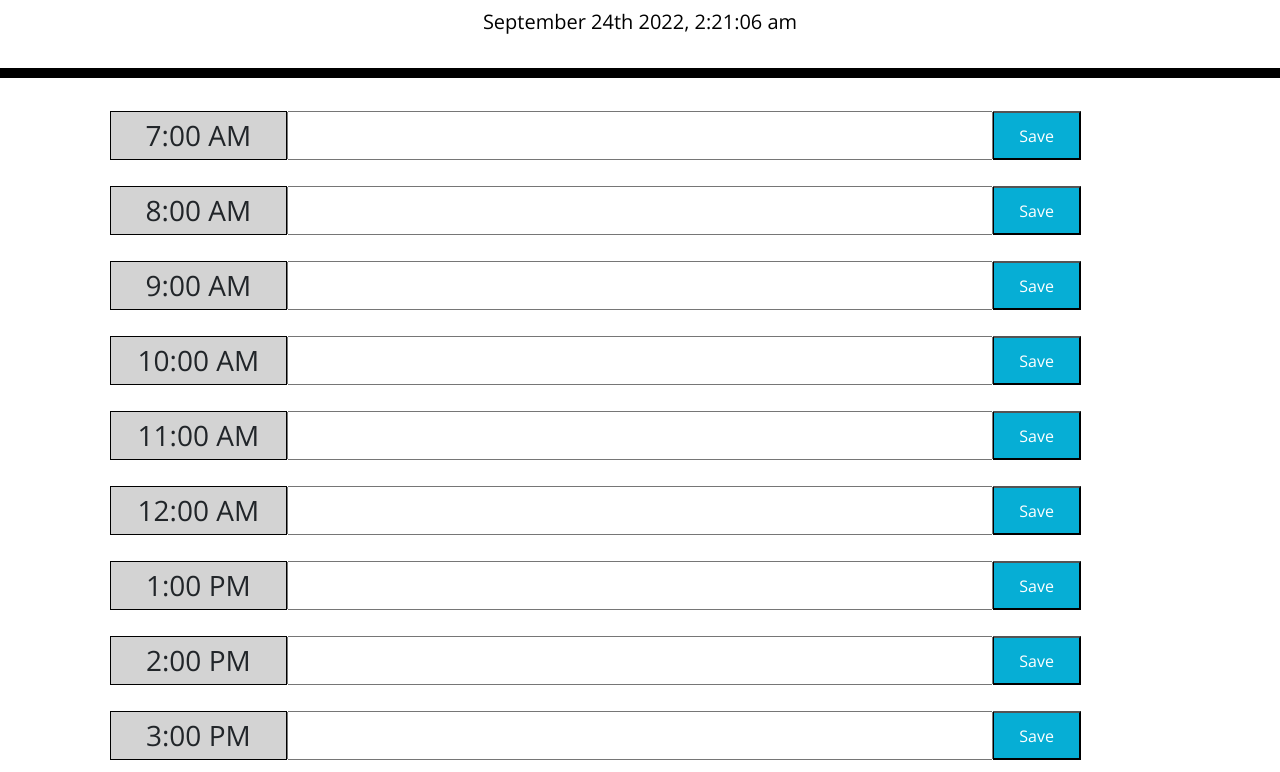
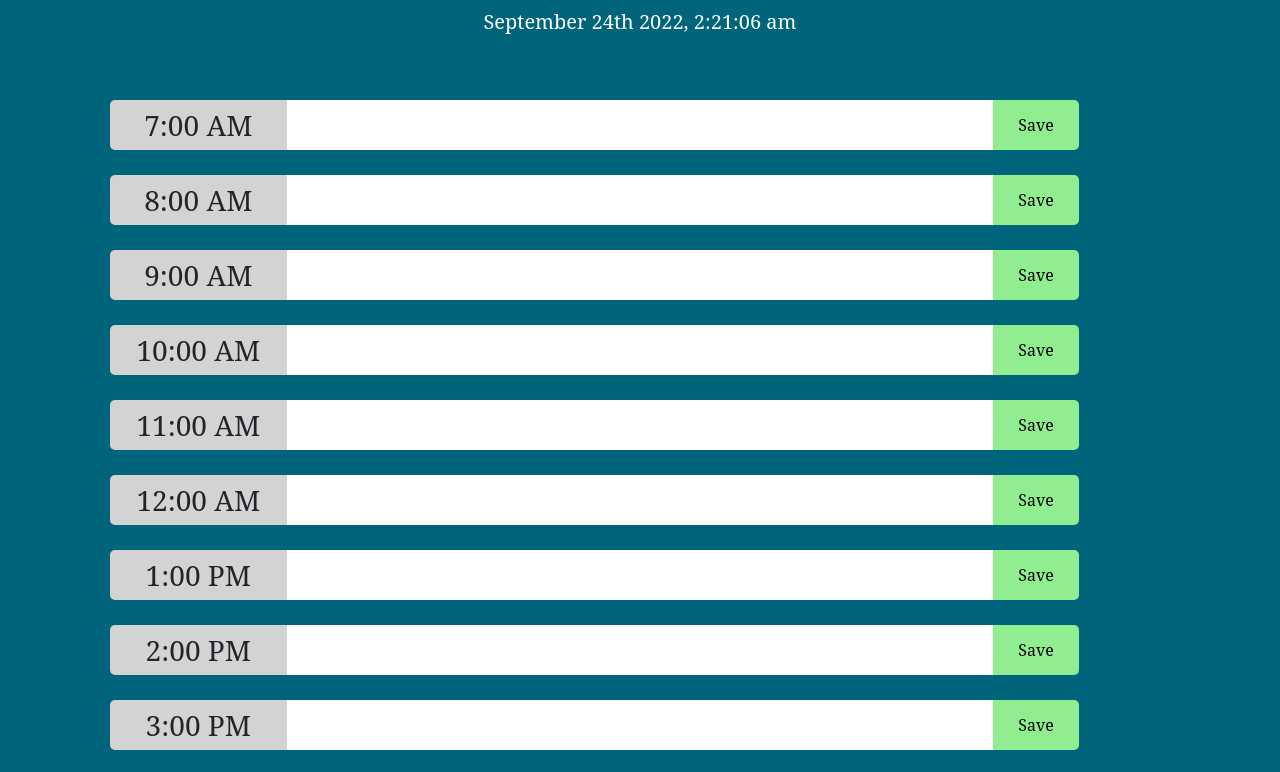
Before and after one commit to dorntrevor7/Work-Schedule, a plain HTML site: page index.html in a window 1280 px wide. Shown: the part 182-954 px from the top of the page. Drawn offline with nearby package versions, Linux system fonts and the light colour scheme.

Commit message:
styles changed and colors

```diff
--- a/assets/css/style.css
+++ b/assets/css/style.css
@@ -1,6 +1,7 @@
 body {
-  font-family: 'Open Sans', sans-serif;
+  font-family: 'serif', sans-serif;
   font-size: 16px;
+  background-color: #00657b;
   line-height: 1;
 }
 
@@ -16,9 +17,8 @@ textarea {
 .jumbotron {
   text-align: center;
   background-color: transparent;
-  color: black;
+  color: white;
   border-radius: 0;
-  border-bottom: 10px solid black;
   padding-bottom: 20px;
 }
 
@@ -62,24 +62,27 @@ textarea {
   display: flex;
   justify-content: center;
   align-items: center;
-  border-left: 1px solid black;
+  border: none;
+  border-top-right-radius: 5px;
+  border-bottom-right-radius: 5px;
   padding: 10px;
   padding-right: 25px;
   padding-left: 25px;
-  background-color: #06aed5;
-  color: white;
+  background-color: lightgreen;
+  color: black;
 }
 
 .saveBtn:hover {
-  background-color: #00657b;
-  font-size: 20px;
+  background-color: white;
   transition: all 0.3s ease-in-out;
+  border-left: 2px solid black;
 
 }
 
 .row {
   height: 50px;
   margin: 25px;
+  border-top: none;
 }
 
 h3 {
@@ -88,5 +91,11 @@ h3 {
   display: flex;
   margin-bottom: 0;
   height: 100%;
-  border: 1px solid black;
+  border-top-left-radius: 5px;
+  border-bottom-left-radius: 5px;
 }
+
+input {
+  border-radius: 0;
+  border: none;
+}
```
